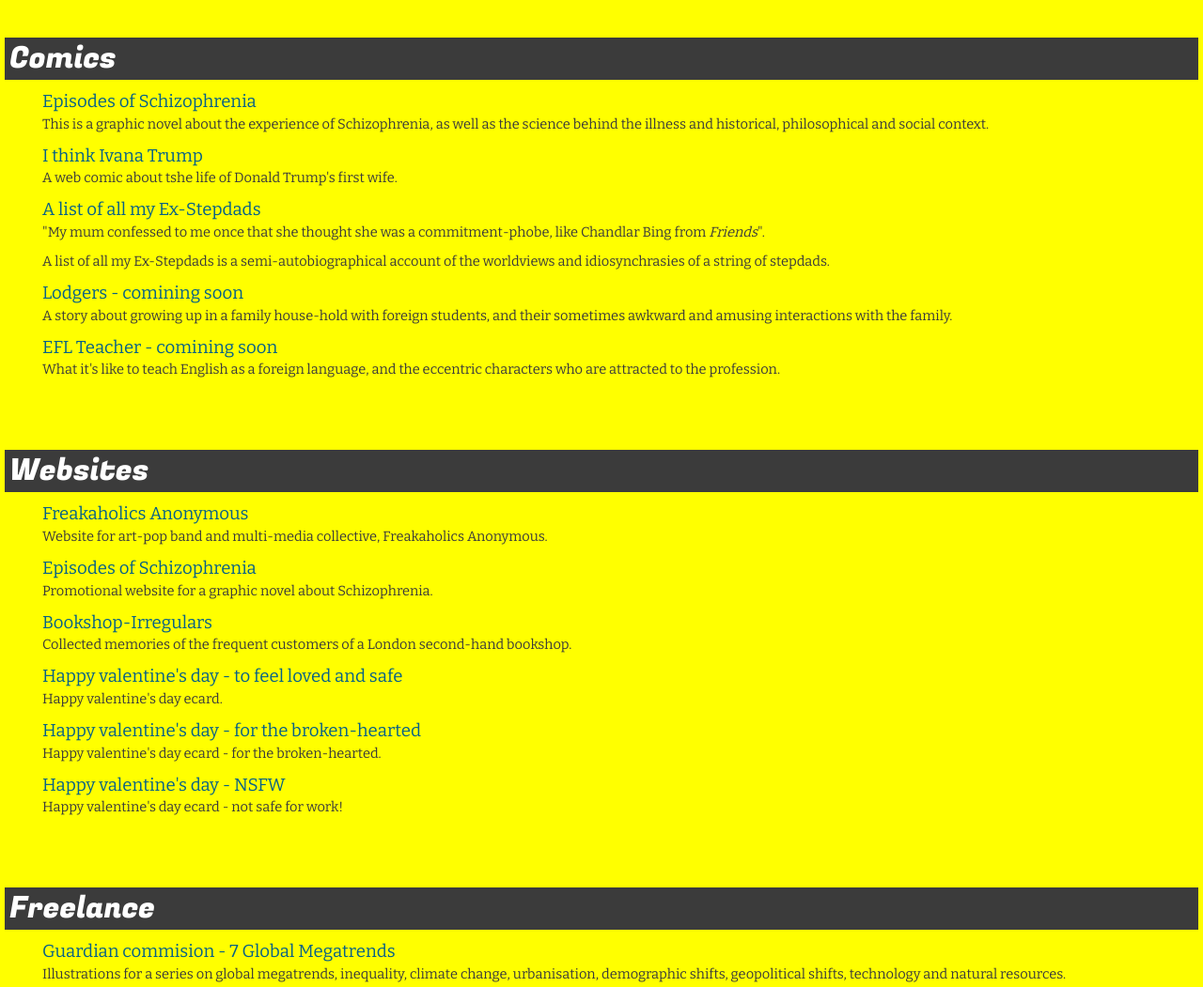
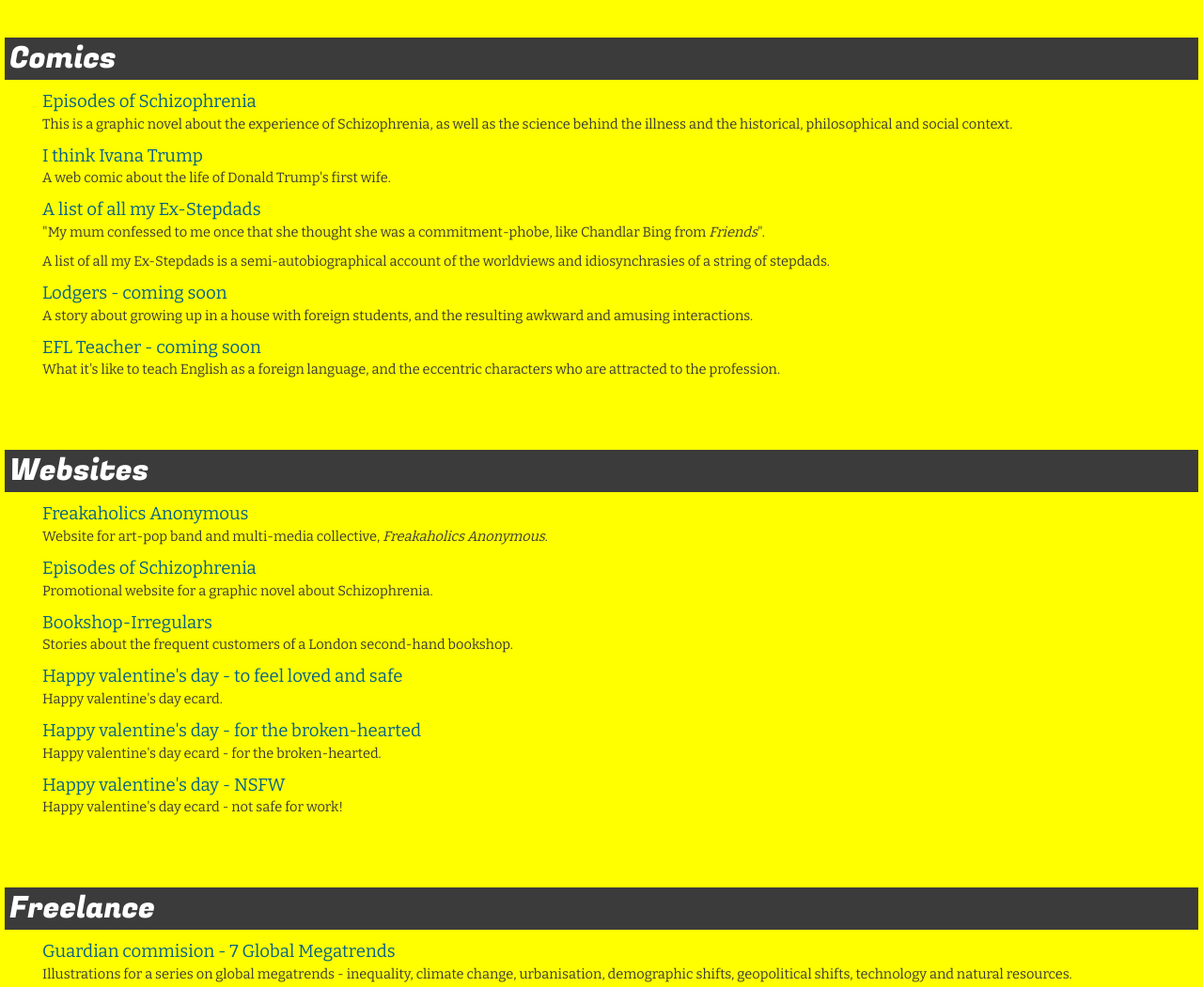
Before and after one commit to JessicaML/Jess-personal-website, a plain HTML site: page index.html in a window 1280 px wide. Shown: the part 720-1771 px from the top of the page at 94% size. Drawn offline with nearby package versions, Linux system fonts and the light colour scheme.

Commit message:
spelling corrections

```diff
--- a/index.html
+++ b/index.html
@@ -42,15 +42,15 @@
 		<h2>Comics</h2>
 		<ul>
 			<li><a target="_blank" href="http://www.amazon.com/Episodes-Schizophrenia-Jen-Robinson-ebook/dp/B00F9EM6Z4">Episodes of Schizophrenia</a></li>
-      <p>This is a graphic novel about the experience of Schizophrenia, as well as the science behind the illness and historical, philosophical and social context.</p>
+      <p>This is a graphic novel about the experience of Schizophrenia, as well as the science behind the illness and the historical, philosophical and social context.</p>
 			<li><a target="_blank" href="http://ivanatrump.bitballoon.com/">I think Ivana Trump</a></li>
-      <p>A web comic about tshe life of Donald Trump's first wife.</p>
+      <p>A web comic about the life of Donald Trump's first wife.</p>
 			<li><a target="_blank" href="http://onebeatzines.bigcartel.com/product/a-list-of-all-my-ex-stepdads-by-jessica-leach">A list of all my Ex-Stepdads</a></li>
       <p>"My mum confessed to me once that she thought she was a commitment-phobe, like Chandlar Bing from <i>Friends</i>".</p>
       <p> A list of all my Ex-Stepdads is a semi-autobiographical account of the worldviews and idiosynchrasies of a string of stepdads.</p>
-			<li>Lodgers - comining soon</li>
-      <p>A story about growing up in a family house-hold with foreign students, and their sometimes awkward and amusing interactions with the family.</p>
-			<li>EFL Teacher - comining soon</li>
+			<li>Lodgers - coming soon</li>
+      <p>A story about growing up in a house with foreign students, and the resulting awkward and amusing interactions.</p>
+			<li>EFL Teacher - coming soon</li>
       <p>What it's like to teach English as a foreign language, and the eccentric characters who are attracted to the profession.</p>
 
 		</ul>
@@ -60,13 +60,13 @@
 		<h2>Websites</h2>
 		<ul>
       <li><a target="_blank" href="http://freakaholicsanonymous.bitballoon.com/">Freakaholics Anonymous</a></li>
-      <p>Website for art-pop band and multi-media collective, Freakaholics Anonymous.</p>
+      <p>Website for art-pop band and multi-media collective, <i>Freakaholics Anonymous</i>.</p>
 
       <li><a target="_blank" href="https://episodesofschizophrenia.bitballoon.com/">Episodes of Schizophrenia</a></li>
       <p>Promotional website for a graphic novel about Schizophrenia.</p>
 
       <li><a target="_blank" href="http://bookshop-irregulars.netlify.com/">Bookshop-Irregulars</a></li>
-      <p>Collected memories of the frequent customers of a London second-hand bookshop.</p>
+      <p>Stories about the frequent customers of a London second-hand bookshop.</p>
 
       <li><a target="_blank" href="http://politician-snake-63051.bitballoon.com/">Happy valentine's day - to feel loved and safe</a></li>
       <p>Happy valentine's day ecard.</p>
@@ -84,7 +84,7 @@
 		<h2>Freelance</h2>
 		<ul>
       <li><a target="_blank" href="https://www.theguardian.com/global-development-professionals-network/2015/mar/09/2015-challenges-geopolitical-shifts-economic-power-china">Guardian commision - 7 Global Megatrends</a></li>
-      <p>Illustrations for a series on global megatrends, inequality, climate change, urbanisation, demographic shifts, geopolitical shifts, technology and natural resources.</p>
+      <p>Illustrations for a series on global megatrends - inequality, climate change, urbanisation, demographic shifts, geopolitical shifts, technology and natural resources.</p>
       <li><a target="_blank" href="https://www.theguardian.com/global-development-professionals-network/2014/aug/01/what-kind-of-men-support-fgm-an-illustrated-guide">Guardian commision - How to end FGM</a></li>
       <p>Illustrations for a piece about ending FGM.</p>
       <li><a target="_blank" href="http://alanamcverry.co.uk/http://alanamcverry.co.uk/Words-that-Echo-Short-Doc">Words That Echo</a></li>
```
